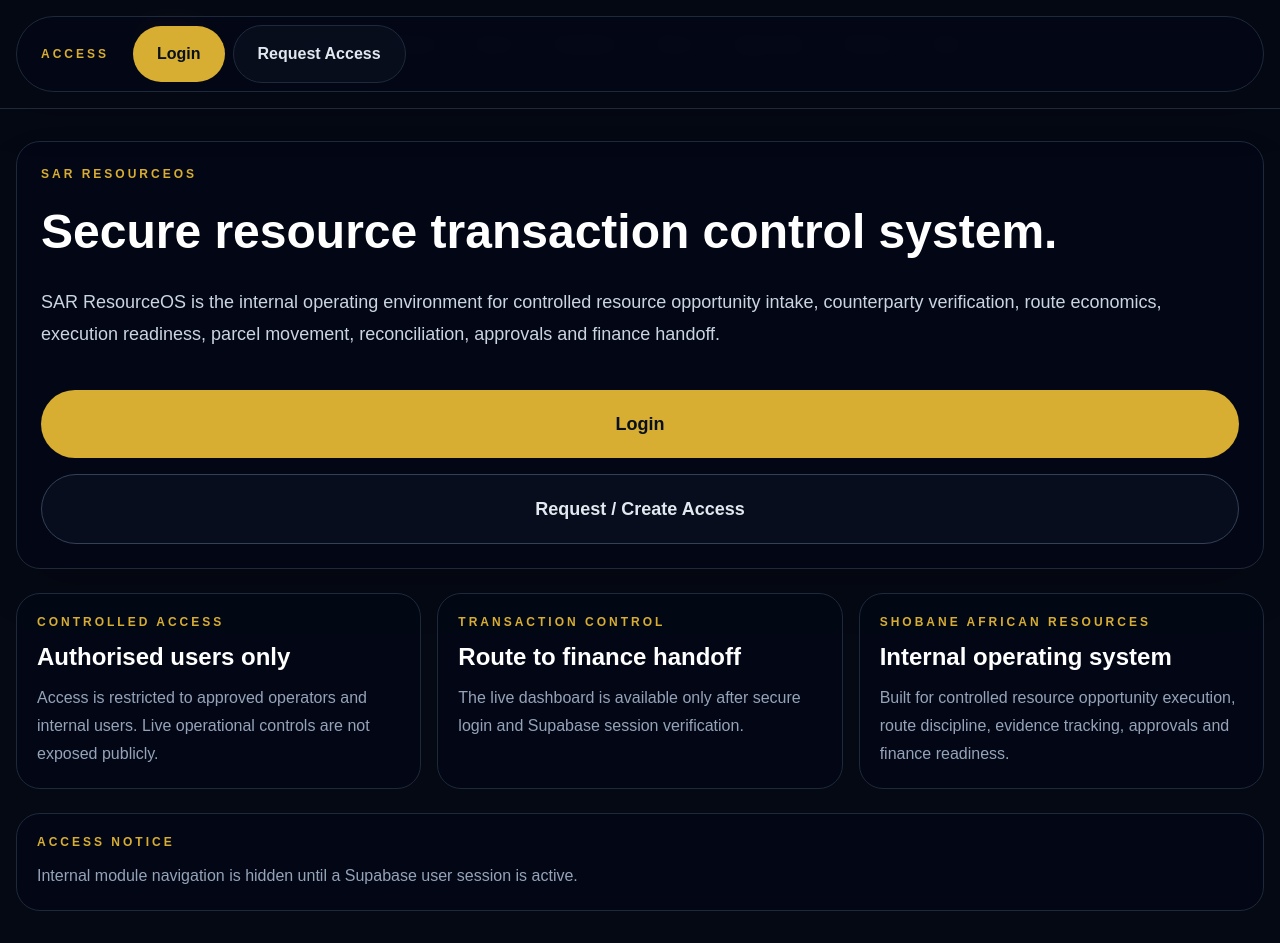
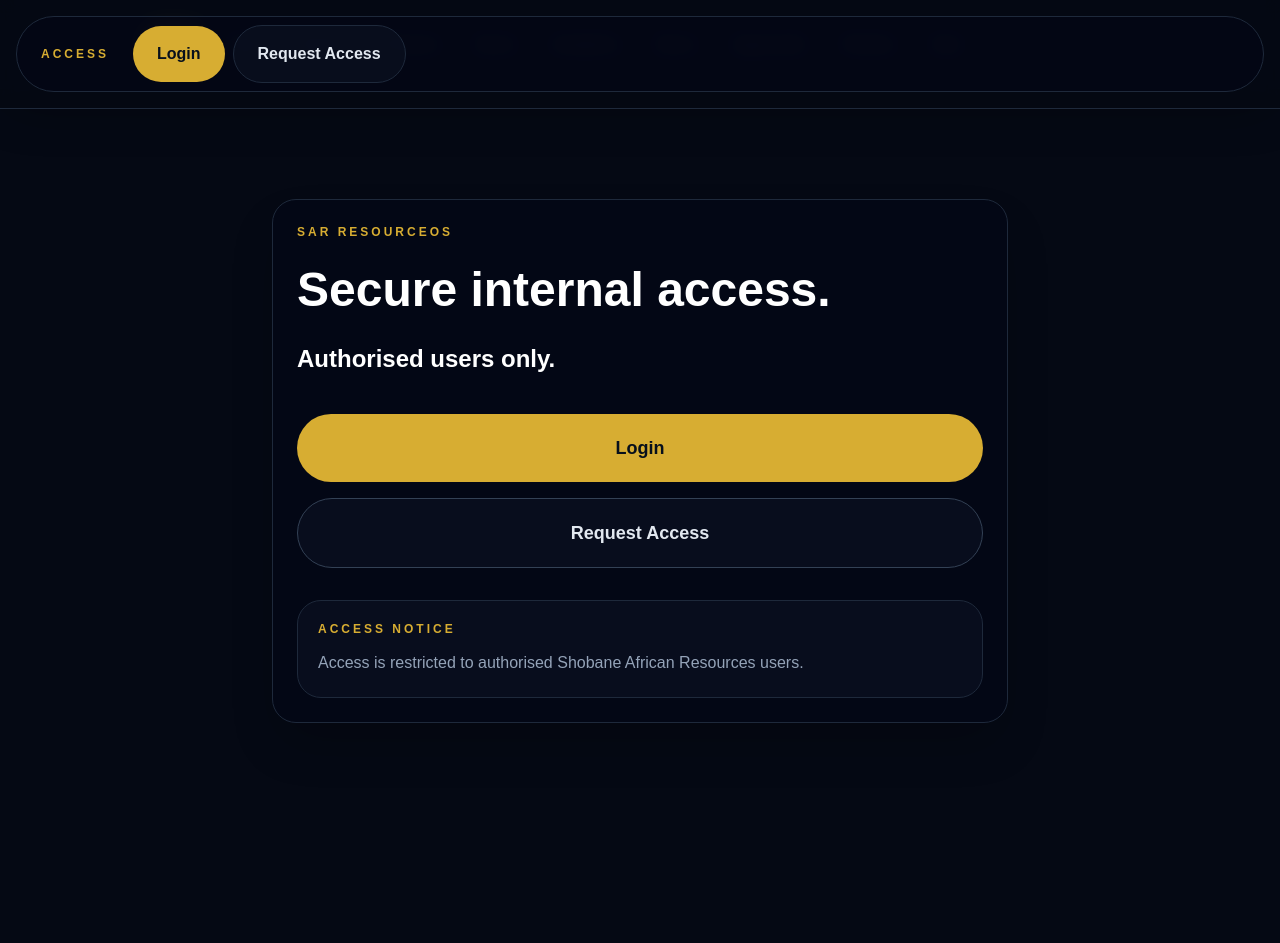
Before and after one commit to shobanesiyanda/sar-resourceos-golden-path-proof, a Next.js app: page / in a window 1280 px wide. After the commit the page ends 813 px from the top, so only its background shows below. Built offline with nearby package versions, Linux system fonts and the light colour scheme; no server answers.

Commit message:
Convert homepage to internal access gate

```diff
--- a/app/page.tsx
+++ b/app/page.tsx
@@ -32,28 +32,6 @@ function NavPill({
     >
       {label}
     </Link>
-  );
-}
-
-function InfoCard({
-  label,
-  title,
-  text,
-}: {
-  label: string;
-  title: string;
-  text: string;
-}) {
-  return (
-    <section className="rounded-3xl border border-slate-800 bg-slate-950/40 p-5">
-      <p className="text-xs font-black uppercase tracking-[0.25em] text-[#d7ad32]">
-        {label}
-      </p>
-      <h2 className="mt-3 text-2xl font-black leading-tight text-white">
-        {title}
-      </h2>
-      <p className="mt-3 text-base leading-7 text-slate-400">{text}</p>
-    </section>
   );
 }
 
@@ -103,21 +81,18 @@ export default function HomePage() {
         </nav>
       </div>
 
-      <div className="mx-auto max-w-7xl space-y-6 px-4 py-8">
-        <section className="rounded-3xl border border-slate-800 bg-slate-950/40 p-6 shadow-2xl">
+      <div className="mx-auto flex min-h-[calc(100vh-96px)] max-w-3xl items-center px-4 py-8">
+        <section className="w-full rounded-3xl border border-slate-800 bg-slate-950/40 p-6 shadow-2xl">
           <p className="text-xs font-black uppercase tracking-[0.25em] text-[#d7ad32]">
             SAR ResourceOS
           </p>
 
           <h1 className="mt-5 text-5xl font-black leading-tight text-white">
-            Secure resource transaction control system.
+            Secure internal access.
           </h1>
 
-          <p className="mt-6 text-lg leading-8 text-slate-300">
-            SAR ResourceOS is the internal operating environment for controlled
-            resource opportunity intake, counterparty verification, route
-            economics, execution readiness, parcel movement, reconciliation,
-            approvals and finance handoff.
+          <p className="mt-6 text-2xl font-black leading-tight text-white">
+            Authorised users only.
           </p>
 
           <div className="mt-10 space-y-4">
@@ -133,40 +108,20 @@ export default function HomePage() {
                 href="/login"
                 className="inline-flex w-full justify-center rounded-full border border-slate-700 bg-slate-900/40 px-6 py-5 text-lg font-black text-slate-200"
               >
-                Request / Create Access
+                Request Access
               </Link>
             ) : null}
           </div>
-        </section>
 
-        <section className="grid gap-4 md:grid-cols-3">
-          <InfoCard
-            label="Controlled Access"
-            title="Authorised users only"
-            text="Access is restricted to approved operators and internal users. Live operational controls are not exposed publicly."
-          />
-
-          <InfoCard
-            label="Transaction Control"
-            title="Route to finance handoff"
-            text="The live dashboard is available only after secure login and Supabase session verification."
-          />
-
-          <InfoCard
-            label="Shobane African Resources"
-            title="Internal operating system"
-            text="Built for controlled resource opportunity execution, route discipline, evidence tracking, approvals and finance readiness."
-          />
-        </section>
-
-        <section className="rounded-3xl border border-slate-800 bg-slate-950/40 p-5">
+          <div className="mt-8 rounded-3xl border border-slate-800 bg-slate-900/40 p-5">
             <p className="text-xs font-black uppercase tracking-[0.25em] text-[#d7ad32]">
               Access Notice
             </p>
             <p className="mt-3 text-base leading-7 text-slate-400">
-            Internal module navigation is hidden until a Supabase user session
-            is active.
+              Access is restricted to authorised Shobane African Resources
+              users.
             </p>
+          </div>
         </section>
       </div>
     </main>
```
Lines whose indentation alone changed are shown as unchanged.
